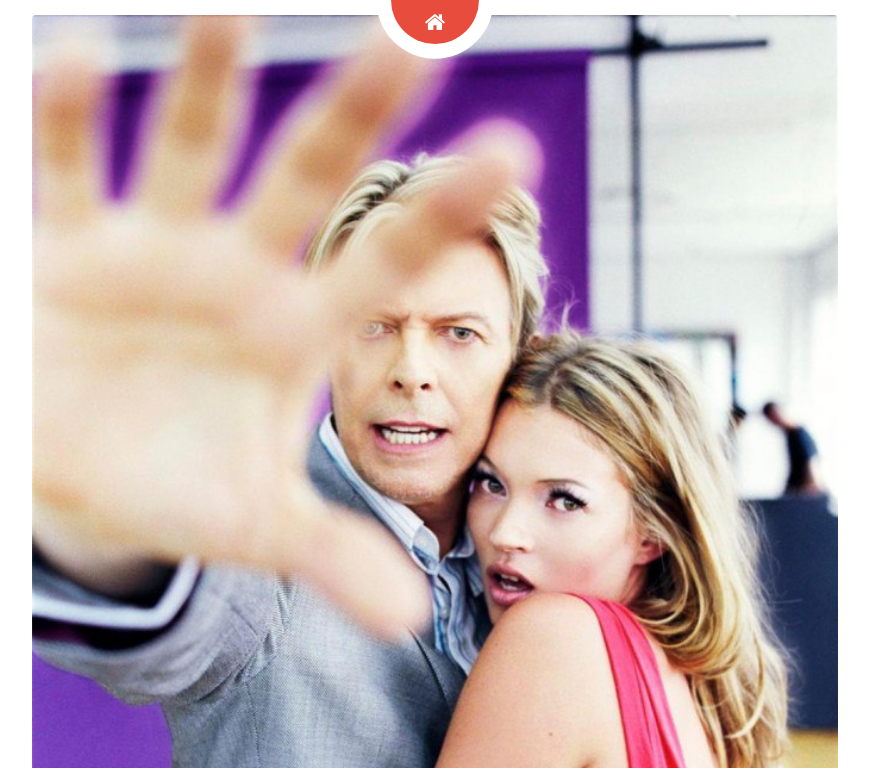
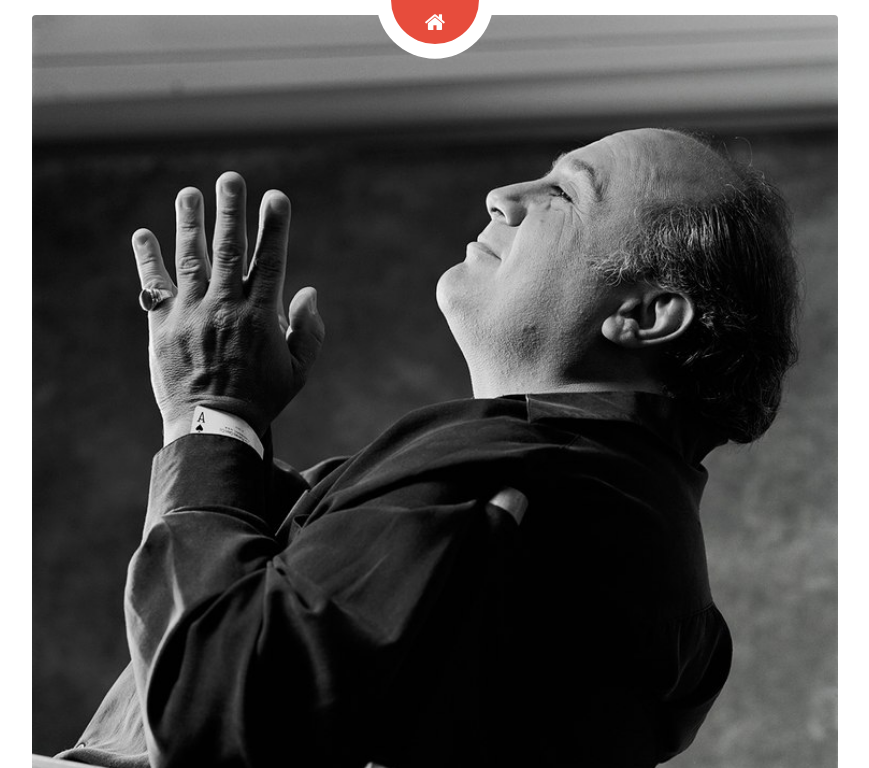
Before and after one commit to luchshijdrug/luchshijdrug.github.io, a plain HTML site: page detail111.html in a window 1280 px wide. Shown: the top 768 px of the page, without its empty margins (205-1074 px from the left). Drawn offline with nearby package versions, Linux system fonts and the light colour scheme; a web font is replaced by a local one.

Commit message:
Update detail111.html

```diff
--- a/detail111.html
+++ b/detail111.html
@@ -28,7 +28,7 @@
 			<div id="preview">
 				<div class="inner">
 					<div class="image fit">
-						<img src="images/5.jpg" alt="" />
+						<img src="images/2.jpg" alt="" />
 					</div>
 					<div class="content">
 						<header>
```
